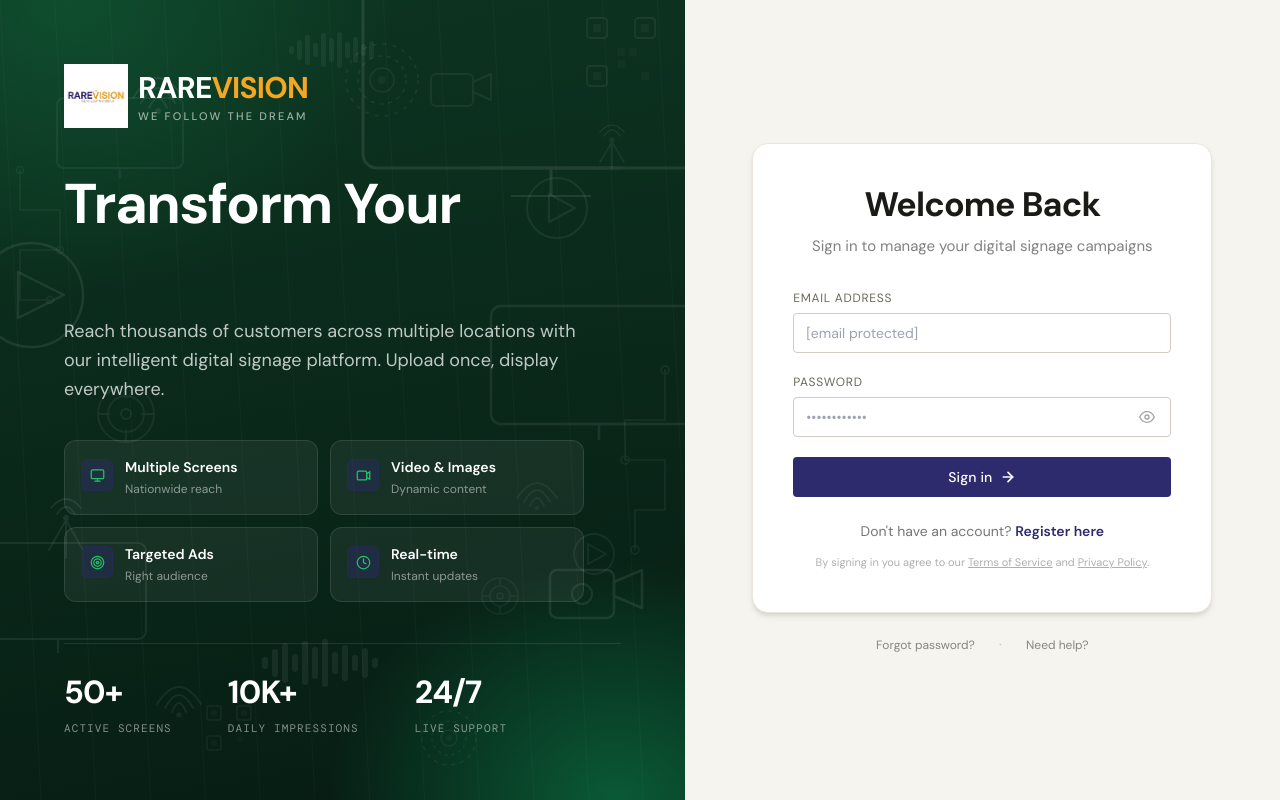
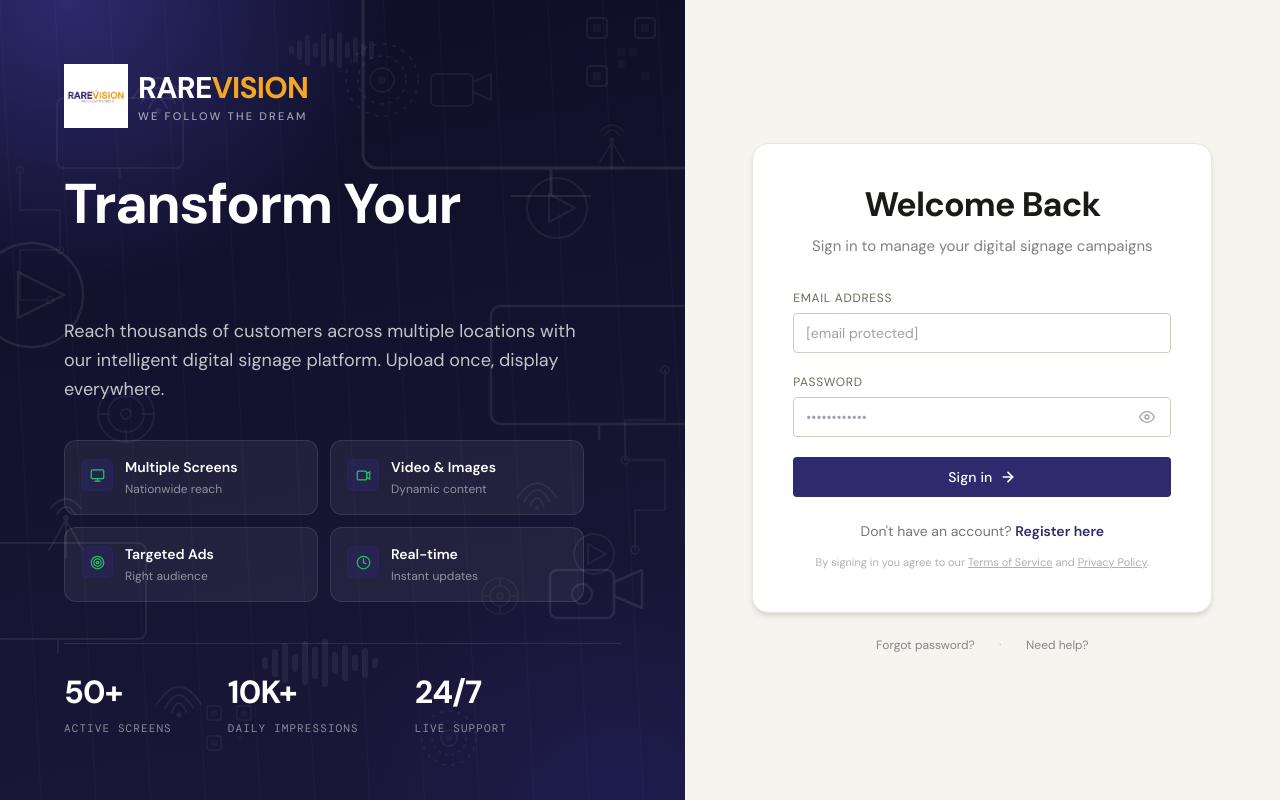
Before and after one commit to TinayeNickson/brainstake_remote_digital_signage_system, a Next.js app in the folder signage/: page /login in a window 1280 px wide. Built offline with nearby package versions, Linux system fonts and the light colour scheme.

Commit message:
Fix the branding colours

```diff
--- a/signage/src/components/AppShell.tsx
+++ b/signage/src/components/AppShell.tsx
@@ -109,17 +109,17 @@ export default function AppShell({ role, email, fullName, children }: Props) {
     <div className="flex h-screen bg-[#f4f5f7] overflow-hidden">
 
       {/* ── LEFT SIDEBAR ─────────────────────────────────────────── */}
-      <aside className="w-[256px] shrink-0 flex flex-col bg-[#0a2e1f] text-white h-full">
+      <aside className="w-[256px] shrink-0 flex flex-col bg-[#2d2a6e] text-white h-full">
 
         {/* Logo */}
         <div className="px-5 pt-5 pb-4 border-b border-white/[0.08]">
           <Link href="/dashboard" className="flex items-center gap-3">
             <div className="w-9 h-9 rounded-xl bg-white/10 flex items-center justify-center shrink-0 overflow-hidden ring-1 ring-white/10">
-              <Image src="/logo.png" alt="Brainstake" width={32} height={32} className="object-contain" style={{ width: 'auto', height: 'auto' }} priority />
+              <Image src="/logo.jpg" alt="RAREVISION" width={32} height={32} className="object-contain" style={{ width: 'auto', height: 'auto' }} priority />
             </div>
             <div className="leading-none">
-              <p className="font-bold text-[14px] tracking-[0.04em] text-white">BRAINSTAKE</p>
-              <p className="text-[9px] text-white/40 uppercase tracking-[0.22em] mt-[3px]">Digital Signage</p>
+              <p className="font-bold text-[14px] tracking-[0.04em] text-white">RAREVISION</p>
+              <p className="text-[9px] text-white/40 uppercase tracking-[0.22em] mt-[3px]">WE FOLLOW THE DREAM</p>
             </div>
           </Link>
         </div>
--- a/signage/src/components/SignageHero.tsx
+++ b/signage/src/components/SignageHero.tsx
@@ -40,9 +40,9 @@ export default function SignageHero({ variant = 'login' }: Props) {
       className="hidden lg:flex relative overflow-hidden flex-col justify-between p-10 xl:p-16 text-white"
       style={{
         background:
-          'radial-gradient(ellipse 80% 60% at 10% 0%, #0f4d2e 0%, transparent 60%),' +
-          'radial-gradient(ellipse 70% 50% at 90% 100%, #0a5a36 0%, transparent 60%),' +
-          'linear-gradient(170deg, #0d3521 0%, #071c13 100%)',
+          'radial-gradient(ellipse 80% 60% at 10% 0%, #2d2a6e 0%, transparent 60%),' +
+          'radial-gradient(ellipse 70% 50% at 90% 100%, #1e1c4d 0%, transparent 60%),' +
+          'linear-gradient(170deg, #0f0e26 0%, #1a1838 100%)',
       }}
     >
       {/* Rich digital background elements */}
```
